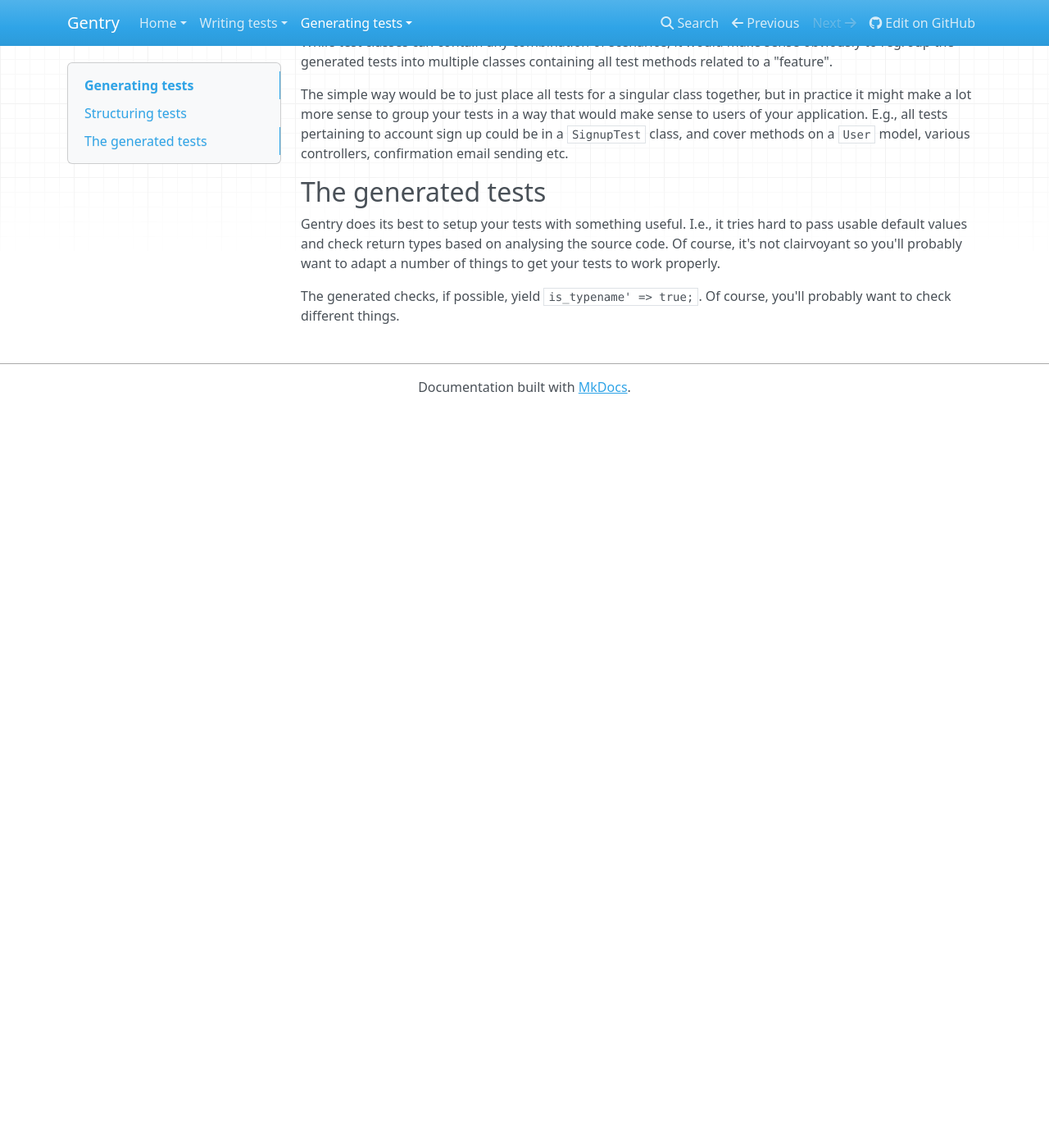
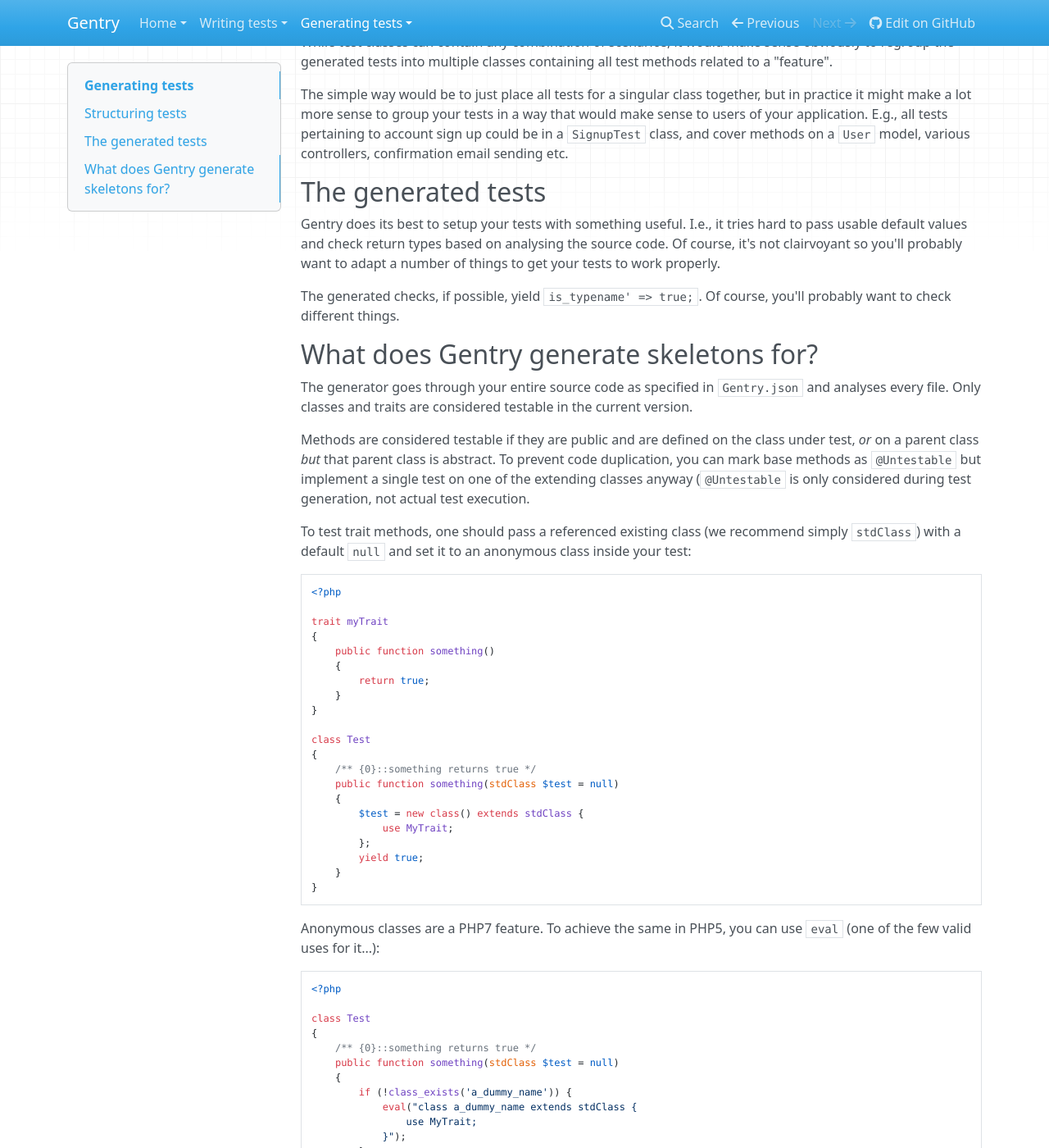
Before and after one commit to gentry-php/gentry, an MkDocs documentation site: the page built from docs/generating/about.md, in a window 1280 px wide and 1400 px high, scrolled down 270 px. Shown: the whole window at 82% size. Built offline with MkDocs 1.6.1, drawn with Linux system fonts in a browser that asks for light colours; nearby versions of some CDN libraries; old or Windows-style settings are respelled for this version of MkDocs; before the commit the page ends 900 px from its top, so only the background shows below that; some of the changed text lies outside the part shown.

Commit message:
explain better

````diff
--- a/docs/generating/about.md
+++ b/docs/generating/about.md
@@ -26,3 +26,66 @@ number of things to get your tests to work properly.
 
 The generated checks, if possible, yield `is_typename' => true;`. Of course,
 you'll probably want to check different things.
+
+## What does Gentry generate skeletons for?
+The generator goes through your entire source code as specified in `Gentry.json`
+and analyses every file. Only classes and traits are considered testable in the
+current version.
+
+Methods are considered testable if they are public and are defined on the class
+under test, _or_ on a parent class _but_ that parent class is abstract. To
+prevent code duplication, you can mark base methods as `@Untestable` but
+implement a single test on one of the extending classes anyway (`@Untestable` is
+only considered during test generation, not actual test execution.
+
+To test trait methods, one should pass a referenced existing class (we recommend
+simply `stdClass`) with a default `null` and set it to an anonymous class inside
+your test:
+
+```php
+<?php
+
+trait myTrait
+{
+    public function something()
+    {
+        return true;
+    }
+}
+
+class Test
+{
+    /** {0}::something returns true */
+    public function something(stdClass $test = null)
+    {
+        $test = new class() extends stdClass {
+            use MyTrait;
+        };
+        yield true;
+    }
+}
+```
+
+Anonymous classes are a PHP7 feature. To achieve the same in PHP5, you can use
+`eval` (one of the few valid uses for it...):
+
+```php
+<?php
+
+class Test
+{
+    /** {0}::something returns true */
+    public function something(stdClass $test = null)
+    {
+        if (!class_exists('a_dummy_name')) {
+            eval("class a_dummy_name extends stdClass {
+                use MyTrait;
+            }");
+        };
+        $test = new $test;
+        yield true;
+    }
+}
+```
+
+Gentry correctly generates this skeleton for you.
````
